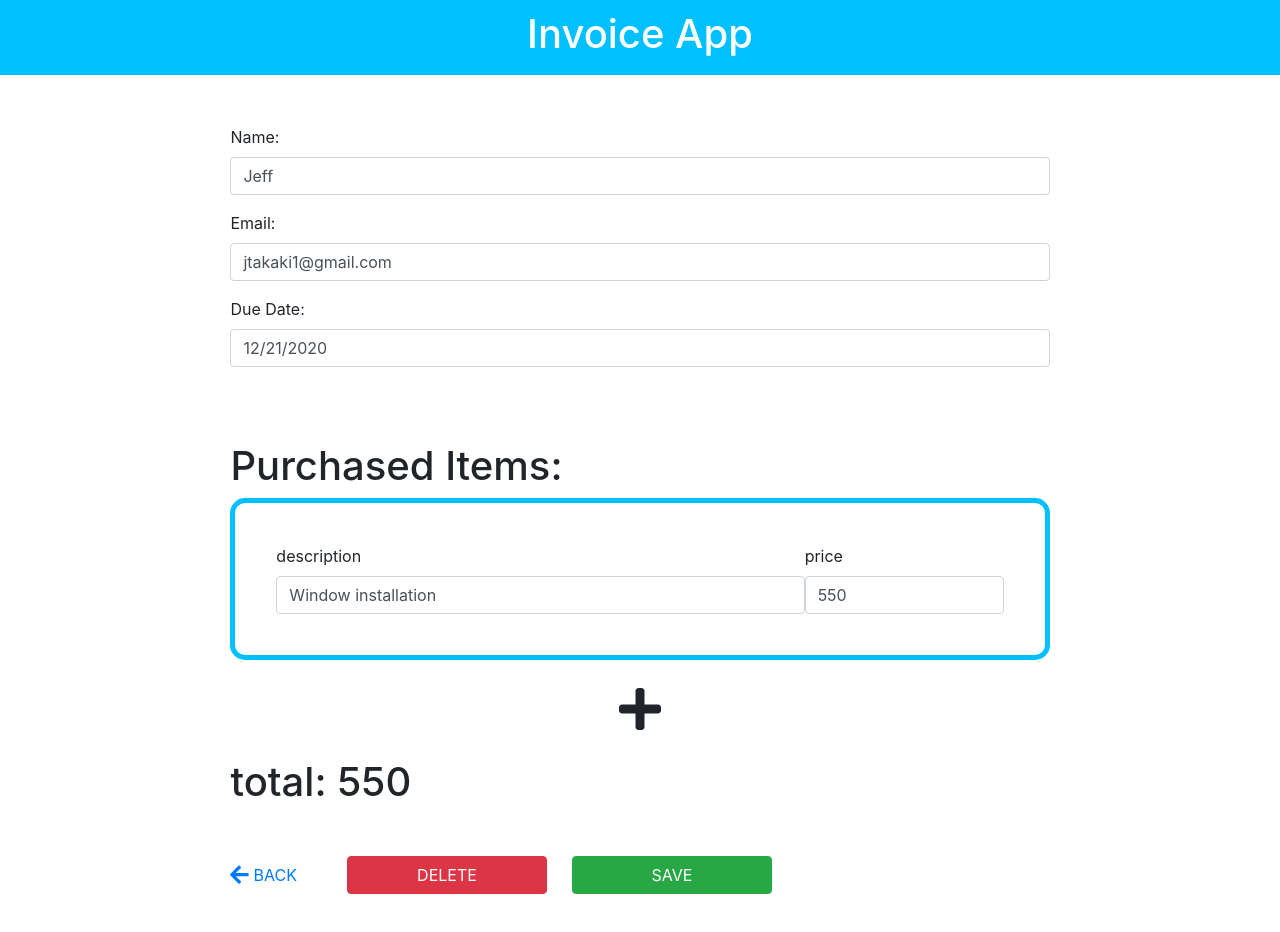
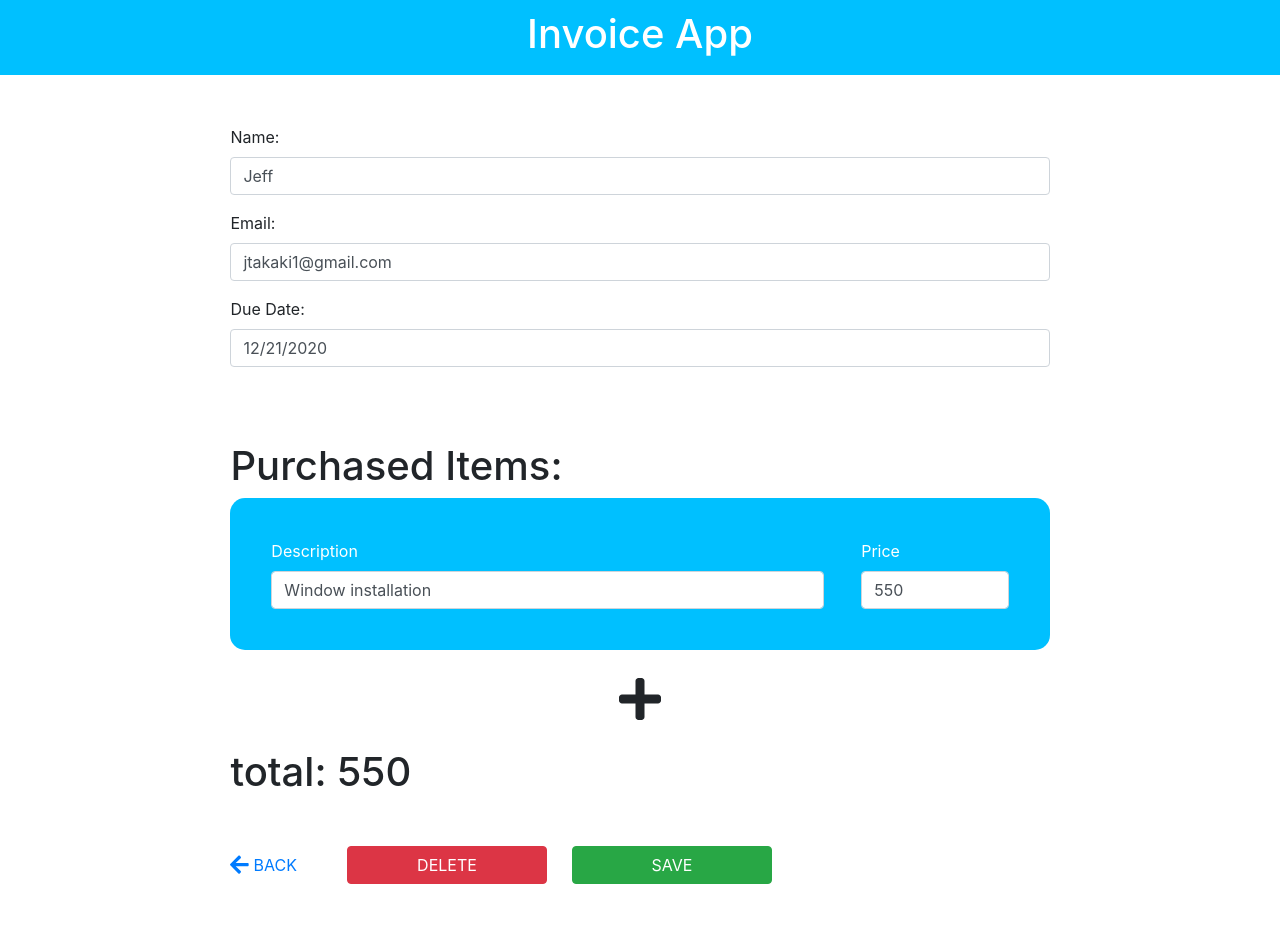
Before and after one commit to jeffreytakaki/sh-invoices, a React (Create React App) app: page /edit/0 in a window 1280 px wide. Shown: the top 932 px of the page. Built offline with nearby package versions, Linux system fonts and the light colour scheme.

Commit message:
update styling for line items

```diff
--- a/src/components/Invoice/LineItem.jsx
+++ b/src/components/Invoice/LineItem.jsx
@@ -22,7 +22,7 @@ export const LineItem = ({description='', price=0, saveLineItem,index}) => {
 
         <li className="line-item">
             <div className="lineItem-column description">
-                <label>description</label>
+                <label>Description</label>
                 <input
                     type="text"
                     className="form-control"
@@ -31,7 +31,7 @@ export const LineItem = ({description='', price=0, saveLineItem,index}) => {
                     value={LineItemObj.description} />
             </div>
             <div className="lineItem-column price">
-                <label>price</label>
+                <label>Price</label>
                 <input
                     type="text"
                     className="form-control"
--- a/src/components/Invoice/LineItem.scss
+++ b/src/components/Invoice/LineItem.scss
@@ -2,21 +2,33 @@ ul.line-items-list {
     li.line-item {
         display: flex;
         flex-direction: column;
-        border: 5px solid #00C0FF;
+        background-color:  #00C0FF;
         margin-bottom: 25px;
         border-radius: 15px;
         padding: 5%;
-        @media (min-width: 1024px) {
+        label {
+            color: white;
+        }
+        @media (min-width: 800px) {
             flex-direction: row;
+            justify-content: space-between;
         }
         .lineItem-column {
 
             &.description {
                 width: 100%;
+                @media (min-width: 800px) {
+                    width: 75%;
+                }
             }
             &.price {
+                width: 100%;
+                @media (min-width: 800px) {
+                    width: 20%;
+                }
 
             }
+
         }
     }
 }
```
